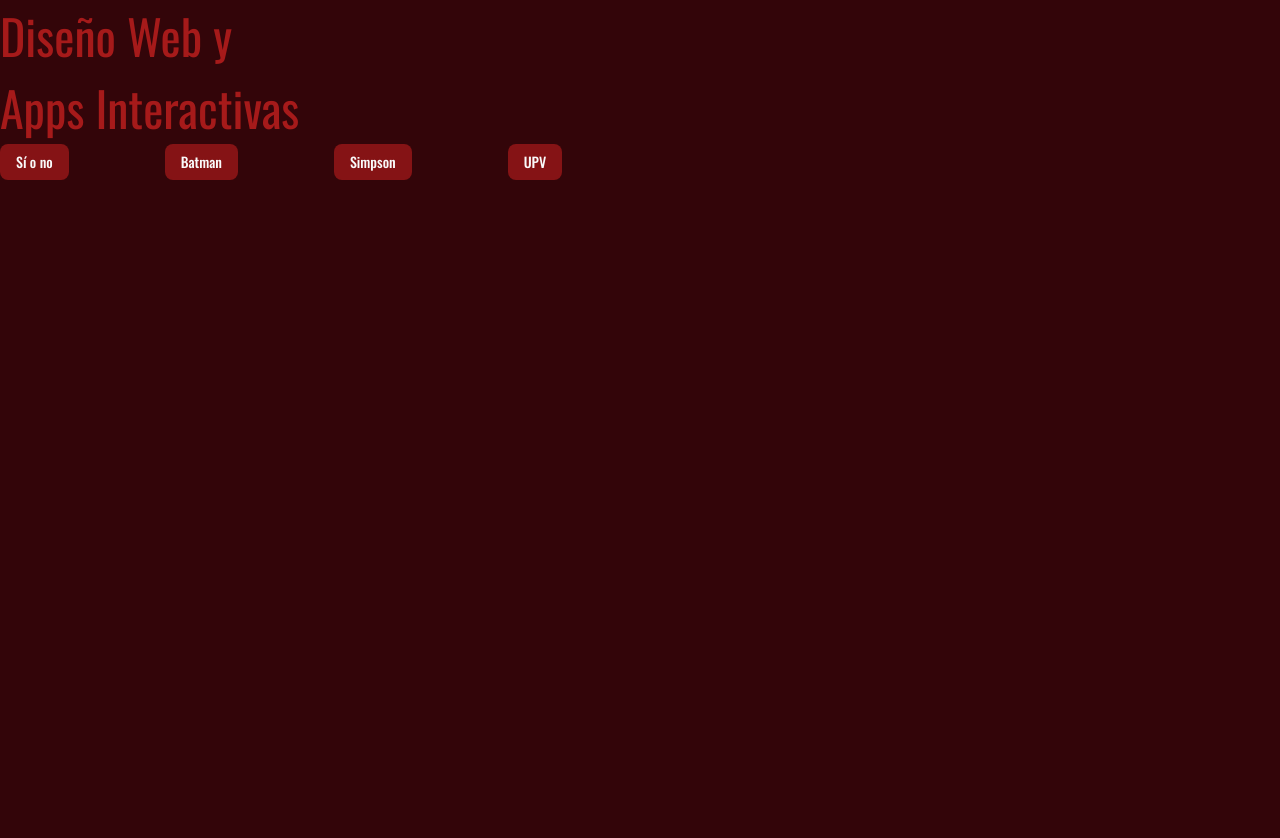
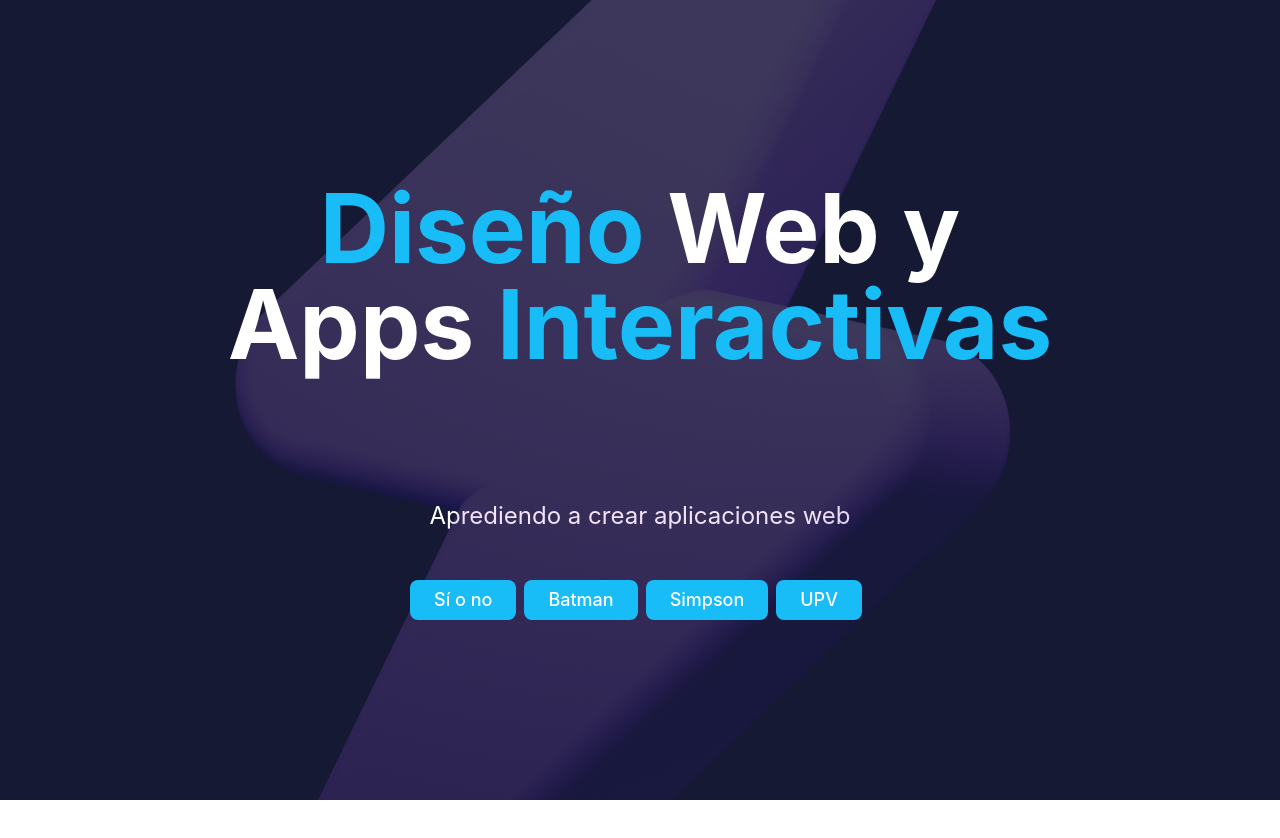
Before and after one commit to AlanPrades/vue-web, a Vue app: page /#/ in a window 1280 px wide. Shown: the top 838 px of the page. After the commit the page ends 800 px from the top, so only its background shows below. Built offline with nearby package versions, Linux system fonts and the light colour scheme.

Commit message:
apraram: Estilos Tailwind Css

```diff
--- a/src/components/ui/button/index.ts
+++ b/src/components/ui/button/index.ts
@@ -19,6 +19,7 @@
         ghost:
           "hover:bg-accent hover:text-accent-foreground dark:hover:bg-accent/50",
         link: "text-primary underline-offset-4 hover:underline",
+        domus: "bg-domus-cyan text-white hover:bg-domus-cyan/70 md:py-5 md:px-6 md:text-lg"
       },
       size: {
         "default": "h-9 px-4 py-2 has-[>svg]:px-3",
--- a/src/paginae/Batman/Batman.vue
+++ b/src/paginae/Batman/Batman.vue
@@ -28,16 +28,17 @@
 <template>
 
   <div class="batman">
-    <div class="extra-nav">
+
+    <nav class="extra-nav flex flex-col sm:flex-row justify-between px-3">
       <RouterLink to="/">
           <House class="icon-home" />
       </RouterLink>
 
       <NavigationMenu>
-        <NavigationMenuList>
+        <NavigationMenuList class="flex flex-col sm:flex-row">
           <NavigationMenuItem>
             <a href="#" @click.prevent="scrollToSection('#')">
-              <NavigationMenuLink :class="navigationMenuTriggerStyle()">
+              <NavigationMenuLink :class="[navigationMenuTriggerStyle(), 'text-md hover:bg-brand-purple hover:text-white transition-colors'] ">
                 Portada
               </NavigationMenuLink>
             </a>
@@ -45,7 +46,7 @@
 
           <NavigationMenuItem>
             <a href="#vehiculis" @click.prevent="scrollToSection('#vehiculis')">
-              <NavigationMenuLink :class="navigationMenuTriggerStyle()">
+              <NavigationMenuLink :class="[navigationMenuTriggerStyle(), 'text-md hover:bg-brand-purple hover:text-white transition-colors']">
                 Vehiculos
               </NavigationMenuLink>
             </a>
@@ -53,7 +54,7 @@
 
           <NavigationMenuItem>
             <a href="#videre" @click.prevent="scrollToSection('#videre')">
-              <NavigationMenuLink :class="navigationMenuTriggerStyle()">
+              <NavigationMenuLink :class="[navigationMenuTriggerStyle(), 'text-md hover:bg-brand-purple hover:text-white transition-colors']">
                 Imágenes
               </NavigationMenuLink>
             </a>
@@ -61,7 +62,7 @@
 
           <NavigationMenuItem>
             <a href="#contactus">
-              <NavigationMenuLink :class="navigationMenuTriggerStyle()">
+              <NavigationMenuLink :class="[navigationMenuTriggerStyle(), 'text-md hover:bg-brand-purple hover:text-white transition-colors']">
                 Contacto
               </NavigationMenuLink>
             </a>
@@ -69,7 +70,7 @@
 
         </NavigationMenuList>
       </NavigationMenu>
-    </div>
+    </nav>
 
   <header class="titulus">
       <h1>Batman</h1>
--- a/src/paginae/domus/Domus.vue
+++ b/src/paginae/domus/Domus.vue
@@ -4,59 +4,40 @@
 
 <template>
 
-<h1>
-  <span>Diseño Web</span> y
-  <br>
-  Apps <span>Interactivas</span>
-</h1>
+  <div class="bg-domus-navy h-screen w-screen text-white font-sans text-center flex flex-col items-center justify-center gap-12 fixed overflow-hidden">
 
-  <div class="fondo-home">
-    <div class="botones">
-      <Button>
+    <img class="absolute opacity-20" src="/imagines/tonitrui.png"/>
+
+    <h1 class="text-5xl md:text-7xl lg:text-8xl font-bold pb-20 transition-all z-10">
+      <span class="text-domus-cyan ">Diseño</span> Web y
+      <br>
+      Apps <span class="text-domus-cyan">Interactivas</span>
+    </h1>
+
+    <p class="text-lg md:text-2xl transition">
+      Aprediendo a crear aplicaciones web
+    </p>
+
+    <div class="z-10">
+
+      <Button variant="domus" class="mr-2">
         <RouterLink to="/indecision">Sí o no</RouterLink>
       </Button>
 
-      <Button>
+      <Button variant="domus" class="mr-2">
         <RouterLink to="/batman">Batman</RouterLink>
       </Button>
 
-      <Button>
+      <Button variant="domus" class="mr-2">
         <RouterLink to="/simpson">Simpson</RouterLink>
       </Button>
 
-      <Button>
+      <Button variant="domus" class="mr-2">
         <a href="https://www.upv.es">UPV</a>
       </Button>
+
     </div>
   </div>
 </template>
 
-<style scoped>
-
-h1 {
-    color: rgb(166, 26, 26);
-    font-size: 3rem;
-    background-color: rgb(51, 5, 9);
-}
-
-.fondo-home {
-  background-color: rgb(51, 5, 9);
-  height: 150vh;
-  color: rgb(251, 254, 255);
-}
-
-
-.botones > Button {
-  margin-right: 6rem;
-  background-color: rgba(166, 26, 26, 0.708);
-}
-
-
-.botones > Button:hover {
-  background-color: rgb(9, 9, 9);
-  color: red
-}
-
-
-
-</style>
+<style scoped> </style>
--- a/src/paginae/simpsons/Primus.vue
+++ b/src/paginae/simpsons/Primus.vue
@@ -1,3 +1,7 @@
 <template>
-    <h1>Simpsons Page</h1>
+
+    <h1 class="text-6xl text-red-500 m-8 bg-amber-300 w-fit px-12 py-5 rounded-2xl shadow-xl hover:text-white hover:bg-red-500">
+    Simpsons Page
+    </h1>
+
 </template>
--- a/src/style.css
+++ b/src/style.css
@@ -2,6 +2,7 @@
 @import url('https://fonts.googleapis.com/css2?family=Inter:wght@400;500;600;700&display=swap');
 @import "tailwindcss";
 @import "tw-animate-css";
+
 
 @custom-variant dark (&:is(.dark *));
 
@@ -51,6 +52,18 @@
   --radius-md: calc(var(--radius) - 2px);
   --radius-lg: var(--radius);
   --radius-xl: calc(var(--radius) + 4px);
+
+  /* Brand colors */
+--color-simpsons-yellow: #ffde00;
+--color-simpsons-red: #ee3133;
+--color-domus-cyan: #18bcf6;
+--color-domus-navy: #151934;
+--color-domus-navy-input: #1f233e;
+--color-brand-purple: #6a5acd;
+--color-brand-purple-dark: #584bab;
+
+/* Layout */
+--container-page: 1400px;
 }
 
 :root {
```
Also changed, not shown: public/imagines/tonitrui.png (added).
